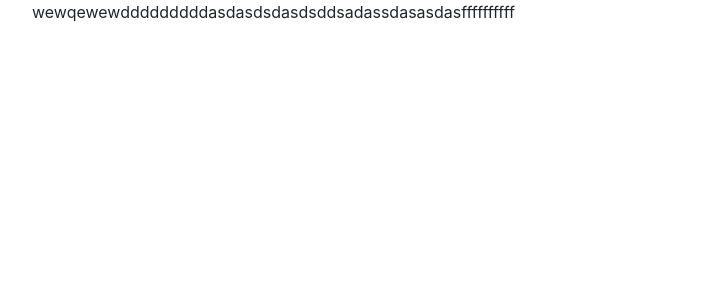
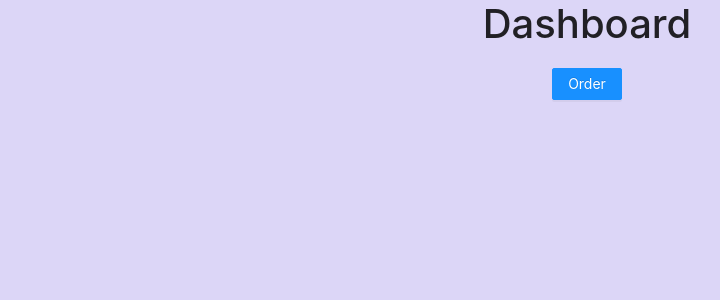
Before and after one commit to HaMinhBaoToan/QLQTPM, a React (Create React App) app in the folder frontend/: page / in a window 1280 px wide. Shown: the top 300 px of the page, without its empty margins (53-773 px from the left). Built offline with nearby package versions, Linux system fonts and the light colour scheme.

Commit message:
Add simple template, route and ant lib

```diff
--- a/frontend/package.json
+++ b/frontend/package.json
@@ -6,9 +6,11 @@
     "@testing-library/jest-dom": "^5.11.6",
     "@testing-library/react": "^11.2.2",
     "@testing-library/user-event": "^12.2.2",
+    "antd": "^4.9.4",
     "bootstrap": "^4.5.3",
     "react": "^17.0.1",
     "react-dom": "^17.0.1",
+    "react-router-dom": "^5.2.0",
     "react-scripts": "4.0.1",
     "web-vitals": "^0.2.4"
   },
--- a/frontend/src/App.css
+++ b/frontend/src/App.css
@@ -1,5 +1,18 @@
+
+body {
+  height: 100vh;
+  width: 100vw;
+}
+
+#root {
+  height: 100%;
+  width: 100%;
+}
+
 .App {
   text-align: center;
+  height: 100%;
+  width: 100%;
 }
 
 .App-logo {
--- a/frontend/src/App.js
+++ b/frontend/src/App.js
@@ -1,25 +1,28 @@
 import "./App.css";
 import "bootstrap/dist/css/bootstrap.min.css";
+import 'antd/dist/antd.css';
+import React from "react";
+import {
+  BrowserRouter as Router,
+  Switch,
+  Route,
+} from "react-router-dom";
+import Dashboard from "./containers/DashBoard";
+import Orders from "./containers/Orders";
+
 function App() {
   return (
-    // <div className="App">
-    //   <header className="App-header">
-    //     <img src={logo} className="App-logo" alt="logo" />
-    //     <p>
-    //       Edit <code>src/App.js</code> and save to reload.
-    //     </p>
-    //     <a
-    //       className="App-link"
-    //       href="https://reactjs.org"
-    //       target="_blank"
-    //       rel="noopener noreferrer"
-    //     >
-    //       Learn React
-    //     </a>
-    //   </header>
-    // </div>
-    <div className="container">
-      wewqewewdddddddddasdasdsdasdsddsadassdasasdasffffffffff
+    <div className="App">
+      <Router>
+        <Switch>
+          <Route path="/orders">
+            <Orders />
+          </Route>
+          <Route path="/">
+            <Dashboard />
+          </Route>
+        </Switch>
+      </Router>
     </div>
   );
 }
--- /dev/null
+++ b/frontend/src/containers/DashBoard/index.js
@@ -0,0 +1,19 @@
+import React from "react";
+import {
+  Link,
+} from "react-router-dom";
+import { Button } from 'antd';
+import './styles.scss';
+
+const Dashboard = () => {
+  return (
+    <div className='dashboard'>
+      <h1>Dashboard</h1>
+      <Link to="/orders">
+        <Button type="primary">Order</Button>
+      </Link>
+    </div>
+  );
+};
+
+export default Dashboard;
--- /dev/null
+++ b/frontend/src/containers/DashBoard/styles.scss
@@ -0,0 +1,4 @@
+.dashboard {
+  background-color: #DCD6F7;
+  height: inherit;
+}
--- /dev/null
+++ b/frontend/src/containers/Orders/index.js
@@ -0,0 +1,17 @@
+import React from "react";
+import { Button } from "antd";
+
+import { Link } from "react-router-dom";
+
+const Orders = () => {
+  return (
+    <div>
+      <h1>Orders</h1>
+      <Link to="/">
+        <Button type="primary">Back</Button>
+      </Link>
+    </div>
+  );
+};
+
+export default Orders;
```
Also changed, not shown: frontend/src/components/Popup/index.js (added), frontend/src/components/Search/index.js (added), frontend/src/components/Sidebar/index.js (added), frontend/src/components/Table/index.js (added), 1 other file (tests, documents, lock files or other folders).
